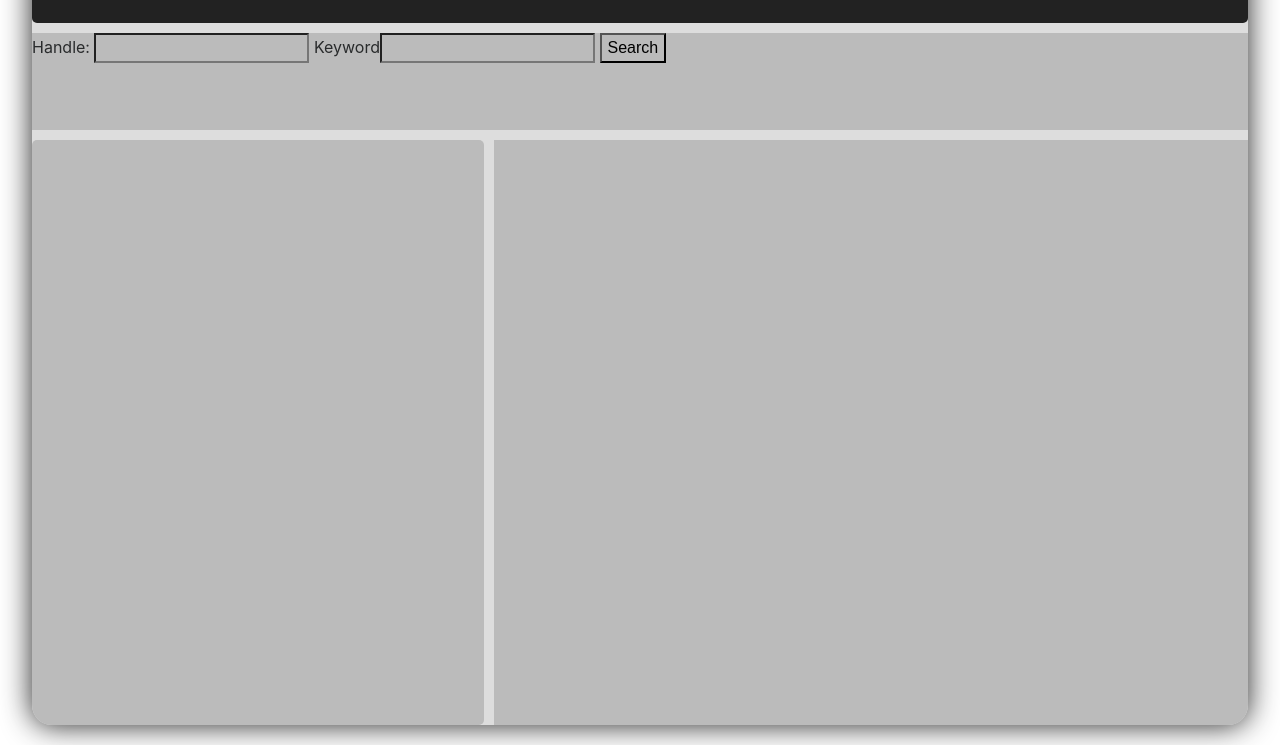
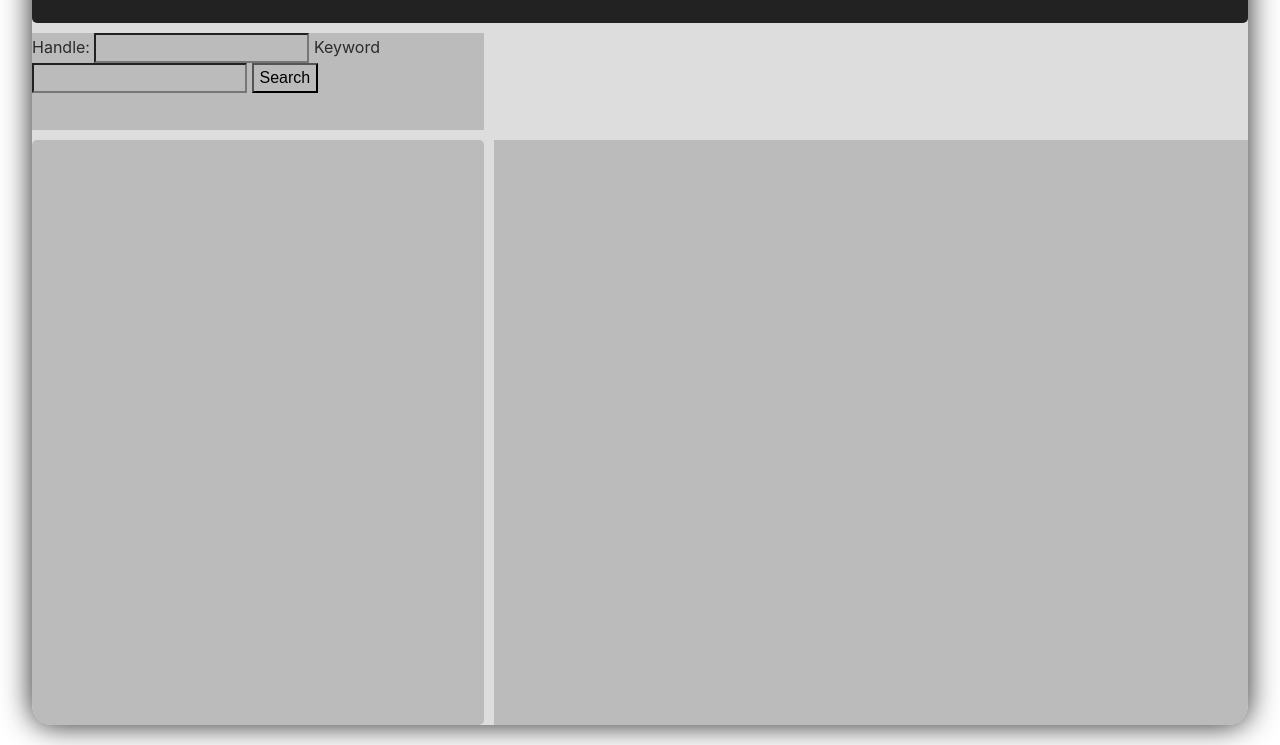
Before and after one commit to Yolkahama8089/stans-check, a plain HTML site: page index.html in a window 1280 px wide. Shown: the part 95-840 px from the top of the page. Drawn offline with nearby package versions, Linux system fonts and the light colour scheme; files whose address does not match are found by name.

Commit message:
Update index.html

```diff
--- a/index.html
+++ b/index.html
@@ -28,13 +28,13 @@
         </div>
 
         <!-- input container -->
-        <div id="input-cell">
-            <div id="inputs-container">
-                Handle: <input type="text" id="name-input">
+
+        <div id="inputs-container">
+            Handle: <input type="text" id="name-input">
                 Keyword<input type="text" id="topic-input">
-                <button id="search-button" onclick="onSearch()">Search</button>
-            </div>
+            <button id="search-button" onclick="onSearch()">Search</button>
         </div>
+
 
         <!-- twitter names container -->
         <div id="names-cell">
```
